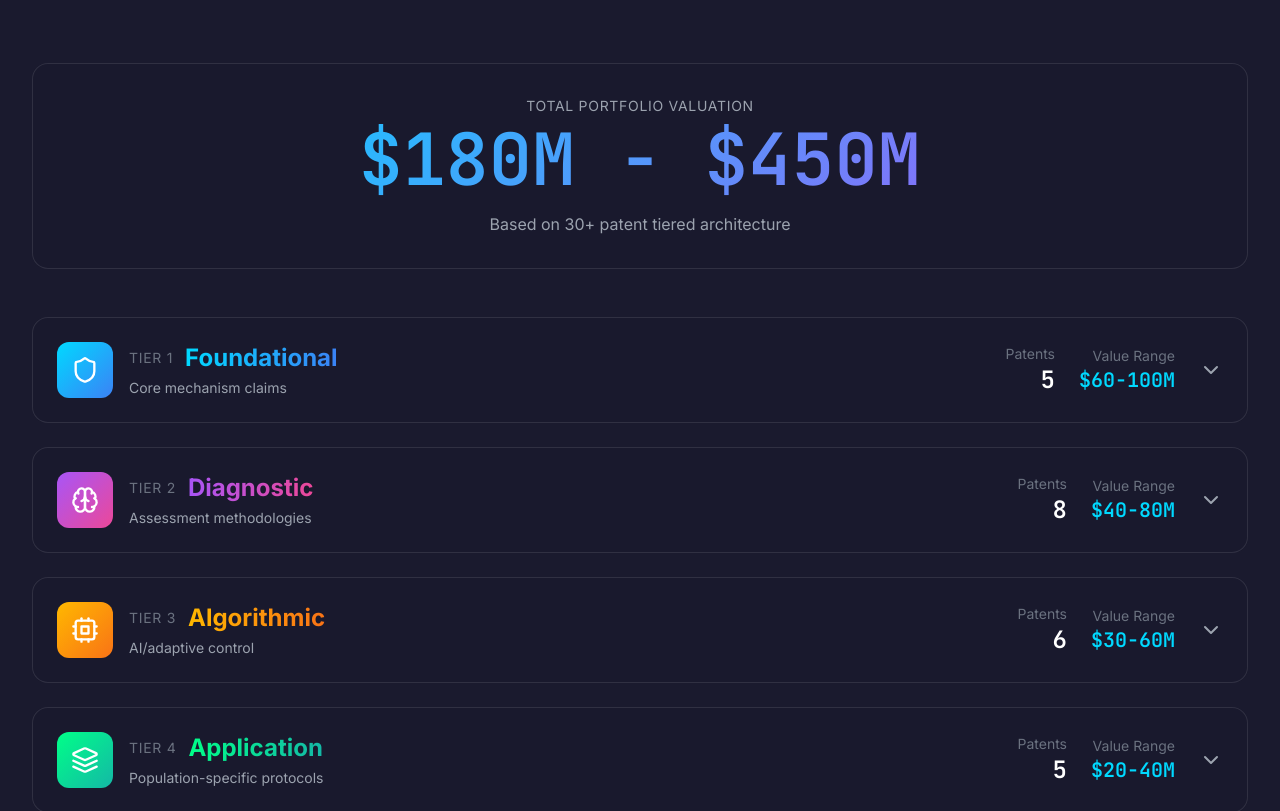
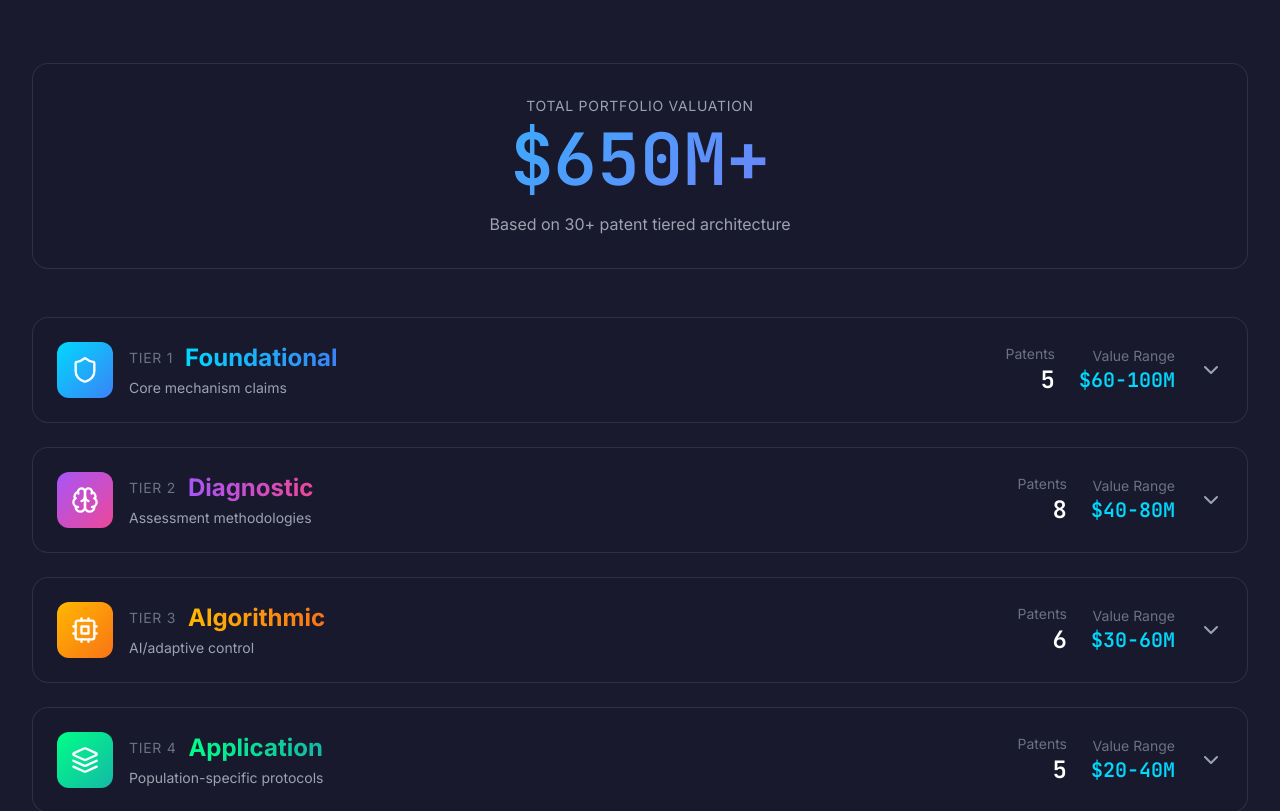
Before and after one commit to Mx7Zero/vuca, a Next.js app: page / in a window 1280 px wide. Shown: the part 5320-6131 px from the top of the page. Built offline with nearby package versions, Linux system fonts and the light colour scheme.

Commit message:
Update portfolio to 50M+ and force deploy trigger

```diff
--- a/components/IPPortfolio.tsx
+++ b/components/IPPortfolio.tsx
@@ -88,7 +88,7 @@ const IPPortfolio = () => {
         >
           <div className="text-sm text-gray-400 uppercase tracking-wider mb-2">Total Portfolio Valuation</div>
           <div className="text-6xl md:text-7xl font-bold gradient-text mb-4 font-mono">
-            $180M - $450M
+            $650M+
           </div>
           <div className="text-gray-400">Based on 30+ patent tiered architecture</div>
         </motion.div>
--- a/components/InvestmentSummary.tsx
+++ b/components/InvestmentSummary.tsx
@@ -51,9 +51,9 @@ const InvestmentSummary = () => {
             </div>
             <div className="text-sm text-gray-400 uppercase tracking-wider mb-2">Portfolio Value</div>
             <div className="text-4xl md:text-5xl font-bold text-purple-500 mb-2 font-mono">
-              $180M - $450M
+              $650M+
             </div>
-            <div className="text-gray-400">24 patents</div>
+            <div className="text-gray-400">30+ patents</div>
           </motion.div>
 
           <motion.div
```
